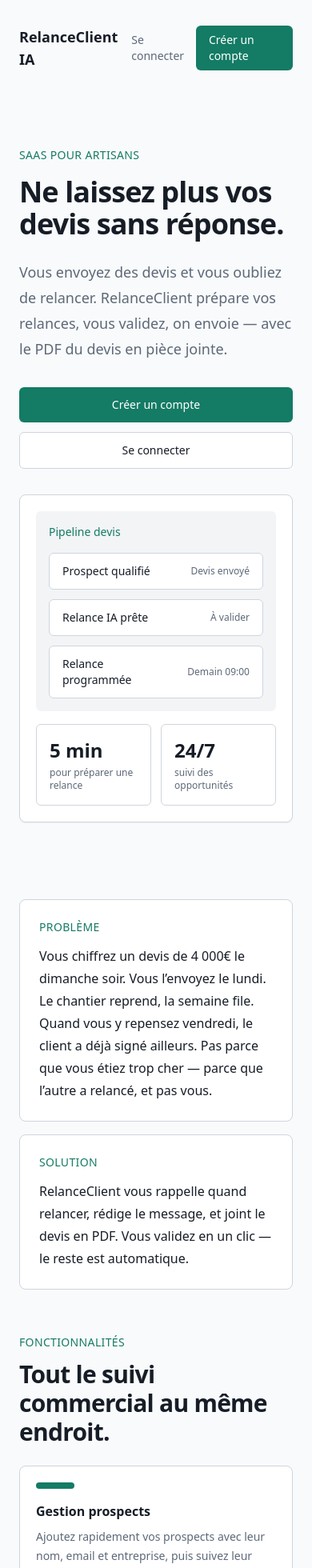
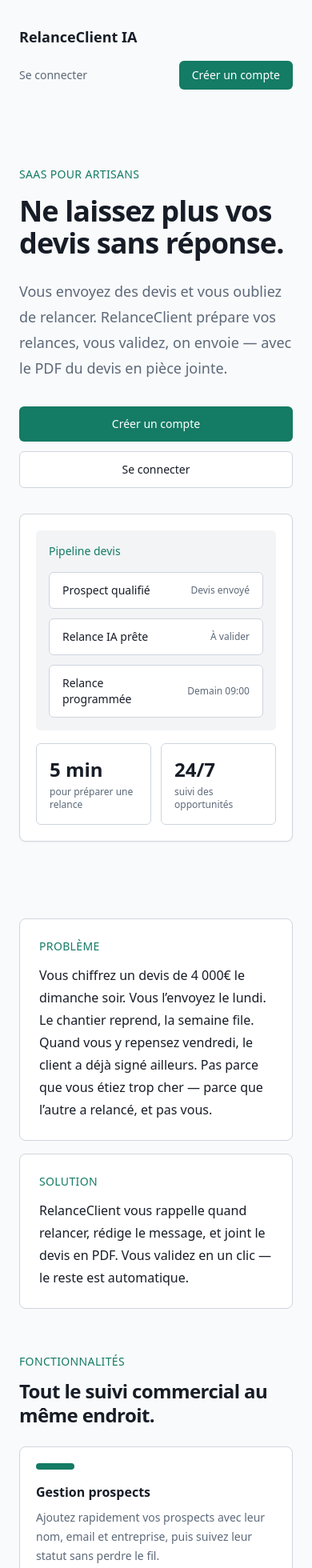
Before and after one commit to devfaouez/relanceclient-ia-mvp, a Next.js app: page / in a window 390 px wide. Shown: the top 1960 px of the page at 80% size. Built offline with nearby package versions, Linux system fonts and the light colour scheme.

Commit message:
fix: polish landing page responsive layout

```diff
--- a/app/page.tsx
+++ b/app/page.tsx
@@ -59,11 +59,11 @@ export default function HomePage() {
   return (
     <main className="min-h-screen">
       <div className="mx-auto flex max-w-6xl flex-col gap-14 px-6 py-8 sm:gap-16 sm:py-10">
-        <header className="flex items-center justify-between gap-4">
+        <header className="flex flex-col items-start justify-between gap-4 sm:flex-row sm:items-center">
           <Link className="text-lg font-semibold" href="/">
             RelanceClient IA
           </Link>
-          <nav className="flex items-center gap-3 text-sm">
+          <nav className="flex w-full items-center justify-between gap-3 text-sm sm:w-auto">
             <Link className="text-muted-foreground hover:text-foreground" href="/login">
               Se connecter
             </Link>
@@ -91,13 +91,13 @@ export default function HomePage() {
             </p>
             <div className="mt-8 flex flex-col gap-3 sm:flex-row">
               <Link
-                className="inline-flex items-center justify-center rounded-md bg-primary px-5 py-3 text-sm font-medium text-primary-foreground hover:bg-primary/90"
+                className="inline-flex w-full items-center justify-center rounded-md bg-primary px-5 py-3 text-sm font-medium text-primary-foreground hover:bg-primary/90 sm:w-auto"
                 href="/register"
               >
                 Créer un compte
               </Link>
               <Link
-                className="inline-flex items-center justify-center rounded-md border bg-card px-5 py-3 text-sm font-medium hover:bg-muted"
+                className="inline-flex w-full items-center justify-center rounded-md border bg-card px-5 py-3 text-sm font-medium hover:bg-muted sm:w-auto"
                 href="/login"
               >
                 Se connecter
@@ -172,7 +172,7 @@ export default function HomePage() {
             <p className="text-sm font-medium uppercase tracking-wide text-primary">
               Fonctionnalités
             </p>
-            <h2 className="mt-3 text-3xl font-semibold tracking-tight">
+            <h2 className="mt-3 text-2xl font-semibold leading-tight tracking-tight sm:text-3xl">
               Tout le suivi commercial au même endroit.
             </h2>
           </div>
@@ -194,7 +194,7 @@ export default function HomePage() {
             <p className="text-sm font-medium uppercase tracking-wide text-primary">
               Tarifs
             </p>
-            <h2 className="mt-3 text-3xl font-semibold tracking-tight">
+            <h2 className="mt-3 text-2xl font-semibold leading-tight tracking-tight sm:text-3xl">
               Commencez gratuitement, passez en Pro quand le suivi devient clé.
             </h2>
           </div>
@@ -241,7 +241,7 @@ export default function HomePage() {
         </section>
 
         <section className="rounded-lg border bg-card p-6 text-center sm:p-8">
-          <h2 className="text-3xl font-semibold tracking-tight">
+          <h2 className="text-2xl font-semibold leading-tight tracking-tight sm:text-3xl">
             Reprenez le contrôle de vos devis en attente.
           </h2>
           <p className="mx-auto mt-3 max-w-2xl text-muted-foreground">
@@ -250,13 +250,13 @@ export default function HomePage() {
           </p>
           <div className="mt-6 flex flex-col justify-center gap-3 sm:flex-row">
             <Link
-              className="inline-flex items-center justify-center rounded-md bg-primary px-5 py-3 text-sm font-medium text-primary-foreground hover:bg-primary/90"
+              className="inline-flex w-full items-center justify-center rounded-md bg-primary px-5 py-3 text-sm font-medium text-primary-foreground hover:bg-primary/90 sm:w-auto"
               href="/register"
             >
               Créer un compte
             </Link>
             <Link
-              className="inline-flex items-center justify-center rounded-md border bg-background px-5 py-3 text-sm font-medium hover:bg-muted"
+              className="inline-flex w-full items-center justify-center rounded-md border bg-background px-5 py-3 text-sm font-medium hover:bg-muted sm:w-auto"
               href="/login"
             >
               Se connecter
@@ -266,7 +266,7 @@ export default function HomePage() {
 
         <footer className="border-t py-6">
           <div className="flex flex-col gap-4 text-sm text-muted-foreground sm:flex-row sm:items-center sm:justify-between">
-            <p>
+            <p className="leading-6">
               © 2026 RelanceClient IA — Conçu en France pour les artisans du
               bâtiment.
             </p>
```
